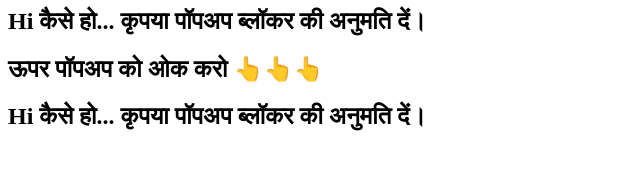
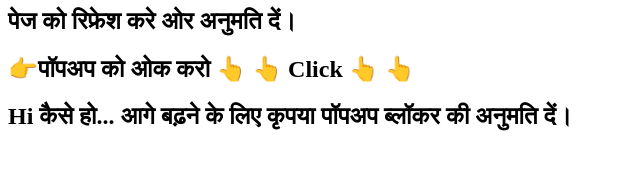
Before and after one commit to Aakas225274/multi-site-opener, a plain HTML site: page index.html in a window 1280 px wide. Shown: the whole page, without its empty margins (0-640 px from the left). Drawn offline with Linux system fonts and the light colour scheme.

Commit message:
index.html

```diff
--- a/index.html
+++ b/index.html
@@ -12,10 +12,10 @@
   </script>
 </head>
 <body onload="openMultiple()">
-  <h2>Hi कैसे हो... कृपया पॉपअप ब्लॉकर की अनुमति दें।</h2>
+  <h2>पेज को रिफ्रेश करे ओर  अनुमति दें।</h2>
 
-  <h2>ऊपर पॉपअप को ओक करो 👆👆👆</h2>
+  <h2>👉पॉपअप को ओक करो  👆 👆 Click 👆 👆</h2>
 
-  <h2>Hi कैसे हो... कृपया पॉपअप ब्लॉकर की अनुमति दें।</h2>
+  <h2>Hi कैसे हो... आगे बढ़ने के लिए कृपया पॉपअप ब्लॉकर की अनुमति दें।</h2>
 </body>
 </html>
```
